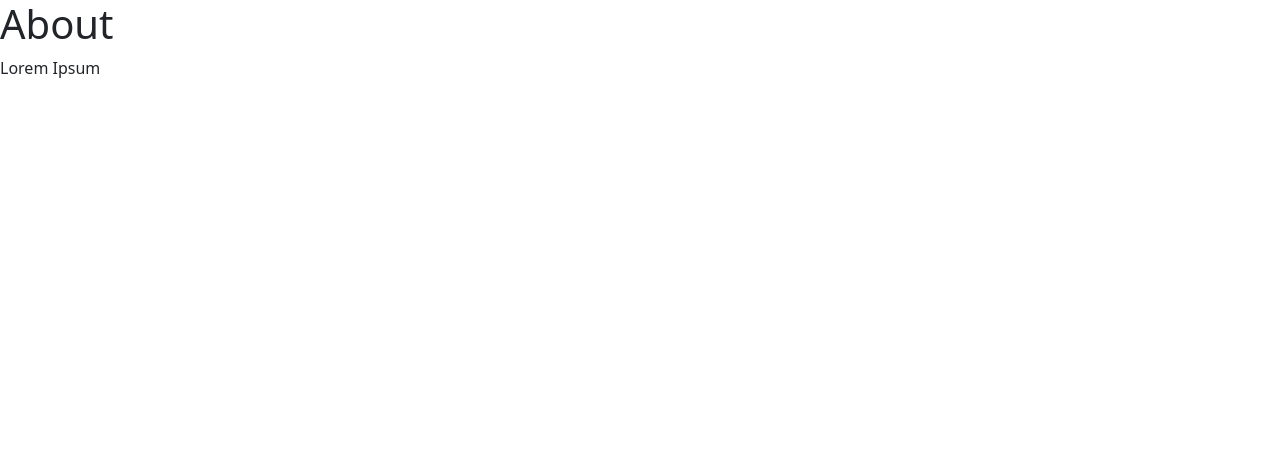
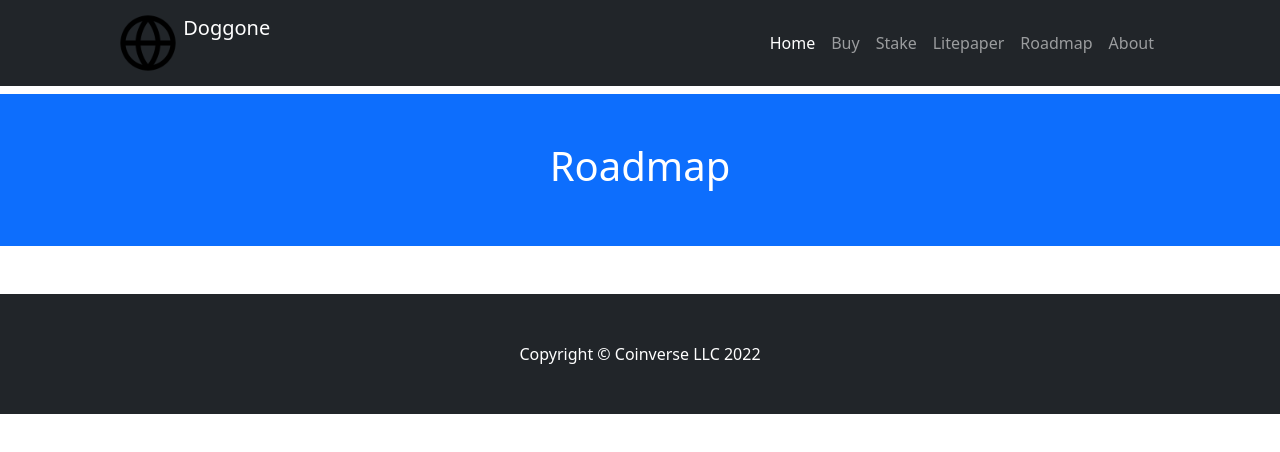
Before and after one commit to counttyme/doggone, a plain HTML site: page litepaper.html in a window 1280 px wide. Drawn offline with nearby package versions, Linux system fonts and the light colour scheme; files that its build step writes are made by us from their sources.

Commit message:
Update litepaper.html

```diff
--- a/litepaper.html
+++ b/litepaper.html
@@ -1,13 +1,51 @@
-<!doctype html>
-<html>
-<head>
-<meta charset="UTF-8">
-<meta name="viewport" content="width=device-width, initial-scale=1.0">
-<title>About</title>
-<link rel="stylesheet" href="styles.css">
-</head>
-<body>
-<h1>About</h1>
-<p>Lorem Ipsum</p>
-</body>
+<!DOCTYPE html>
+<html lang="en">
+    <head>
+        <meta charset="utf-8" />
+        <meta name="viewport" content="width=device-width, initial-scale=1, shrink-to-fit=no" />
+        <meta name="description" content="" />
+        <meta name="author" content="" />
+        <title>Doggone Token</title>
+        <!-- Favicon-->
+        <link rel="icon" type="image/x-icon" href="assets/favicon.ico" />
+        <!-- Bootstrap icons-->
+        <link href="https://cdn.jsdelivr.net/npm/bootstrap-icons@1.4.1/font/bootstrap-icons.css" rel="stylesheet" />
+        <!-- Core theme CSS (includes Bootstrap)-->
+        <link href="css/styles.css" rel="stylesheet" />
+    </head>
+    <body>
+        <!-- Responsive navbar-->
+        <nav class="navbar navbar-expand-lg navbar-dark bg-dark">
+            <div class="container px-lg-5">
+                <a class="navbar-brand" href="#!">
+                    <img src="/assets/favicon.ico" width="60" height="60" class="d-inline-block align-top" alt="Doggone Logo">
+                    Doggone
+                </a>
+                <button class="navbar-toggler" type="button" data-bs-toggle="collapse" data-bs-target="#navbarSupportedContent" aria-controls="navbarSupportedContent" aria-expanded="false" aria-label="Toggle navigation"><span class="navbar-toggler-icon"></span></button>
+                <div class="collapse navbar-collapse" id="navbarSupportedContent">
+                    <ul class="navbar-nav ms-auto mb-2 mb-lg-0">
+                        <li class="nav-item"><a class="nav-link active" aria-current="page" href="https://doggone.life/">Home</a></li>
+                        <li class="nav-item"><a class="nav-link" href="https://app.tinyman.org/#/swap?asset_in=0">Buy</a></li>
+                        <li class="nav-item"><a class="nav-link" href="https://app.algostake.org/">Stake</a></li>
+                        <li class="nav-item"><a class="nav-link" href="/litepaper.html">Litepaper</a></li>
+                        <li class="nav-item"><a class="nav-link" href="/roadmap.html">Roadmap</a></li>
+                        <li class="nav-item"><a class="nav-link" href="/about.html">About</a></li>
+                    </ul>
+                </div>
+            </div>
+        </nav>
+        <div class="bg-primary text-white p-5 text-center mt-2 mb-5">
+            <h1>Roadmap</h1>
+        </div>
+
+        <!-- Page Content-->
+        <!-- Footer-->
+        <footer class="py-5 bg-dark">
+            <div class="container"><p class="m-0 text-center text-white">Copyright &copy; Coinverse LLC 2022</p></div>
+        </footer>
+        <!-- Bootstrap core JS-->
+        <script src="https://cdn.jsdelivr.net/npm/bootstrap@5.1.3/dist/js/bootstrap.bundle.min.js"></script>
+        <!-- Core theme JS-->
+        <script src="js/scripts.js"></script>
+    </body>
 </html>
```
